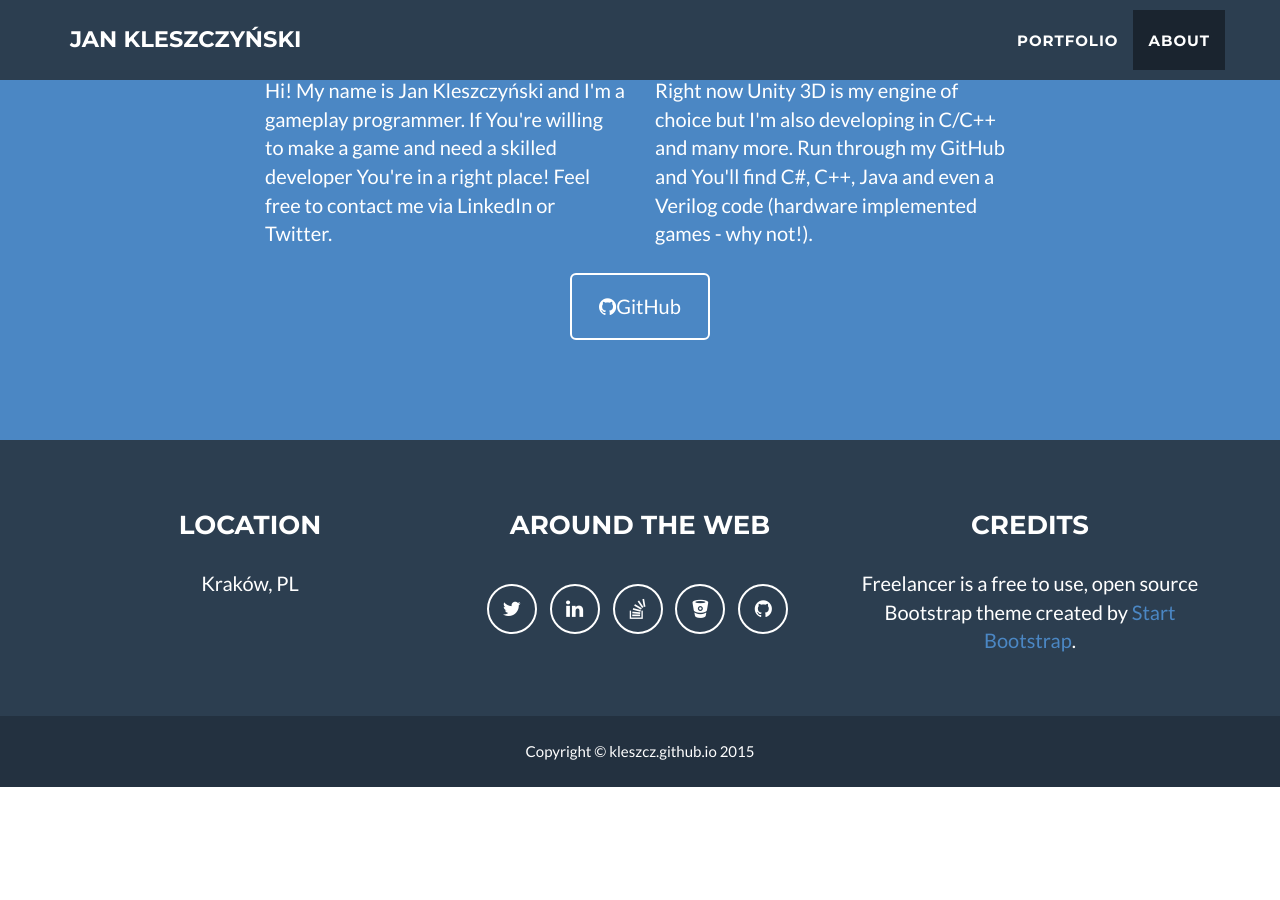
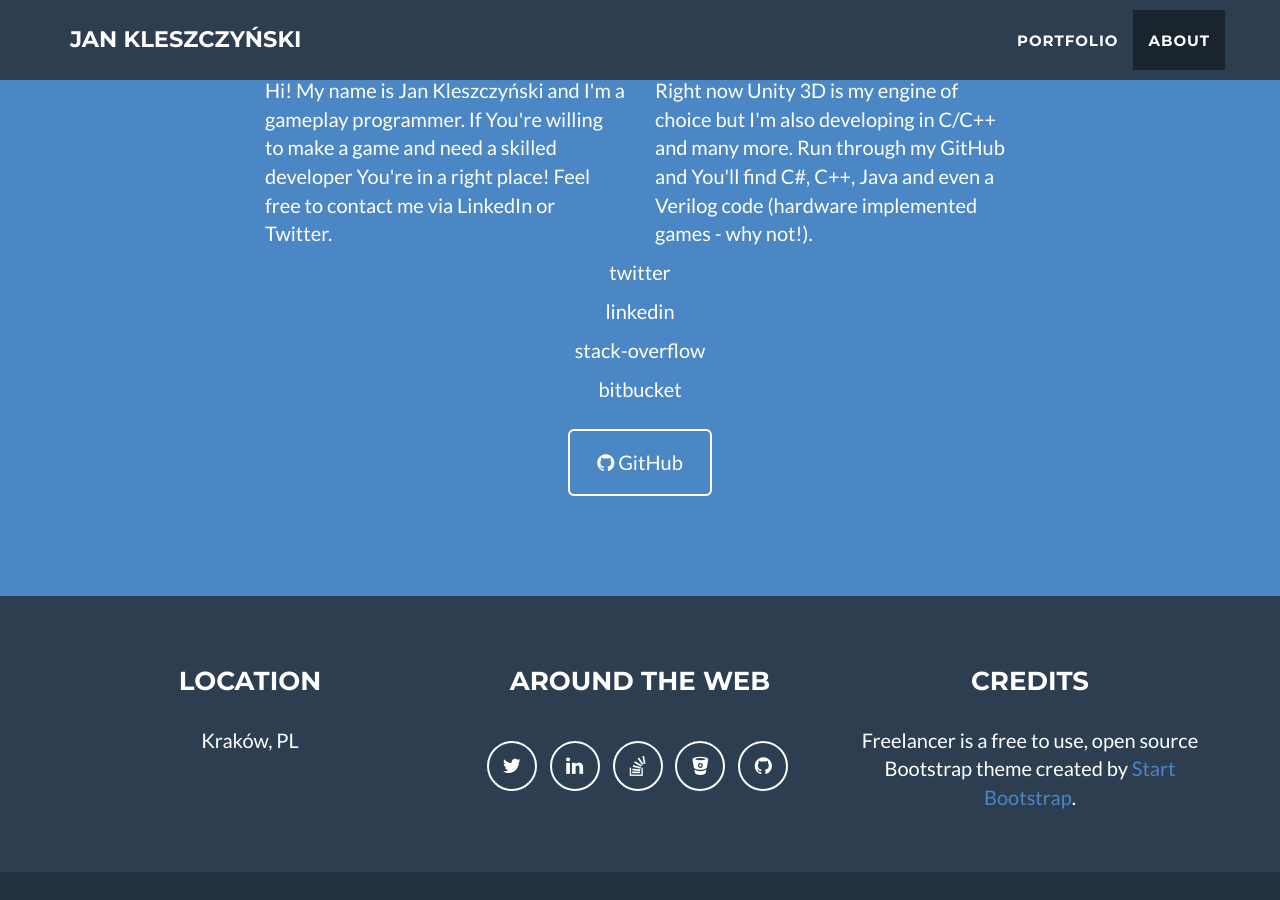
Before and after one commit to kleszcz/kleszcz.github.io, a Jekyll site: the page built from index.html, in a window 1280 px wide and 900 px high, scrolled down 1798 px. Built offline with Jekyll 4.4.1, drawn with Linux system fonts in a browser that asks for light colours; before the commit the page ends 2585 px from its top, so only the background shows below that.

Commit message:
Update about.html

```diff
--- a/_includes/about.html
+++ b/_includes/about.html
@@ -18,7 +18,9 @@
                     {% for network in site.social %}
                     {% if network.title == "github" %}
                     <a href="{{ network.url }}" class="btn btn-lg btn-outline">
-                        <i class="fa fa-github"></i>GitHub</a>
+                        <i class="fa fa-github"></i> GitHub</a>
+                        {% else %}
+                        <p>{{ network.title }}</p>
                     {% endif %}
                     {% endfor %}
                 </div>
```
